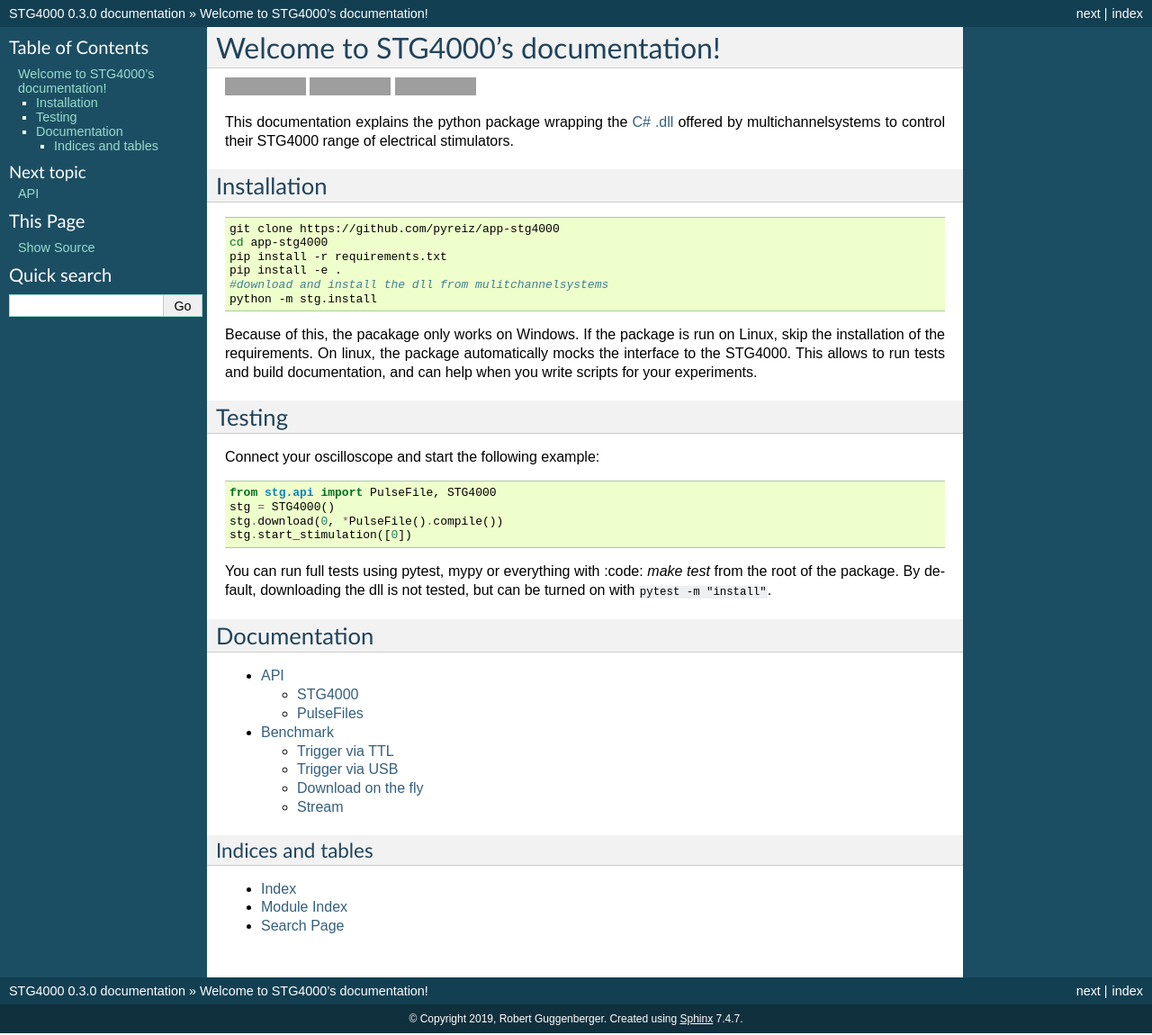
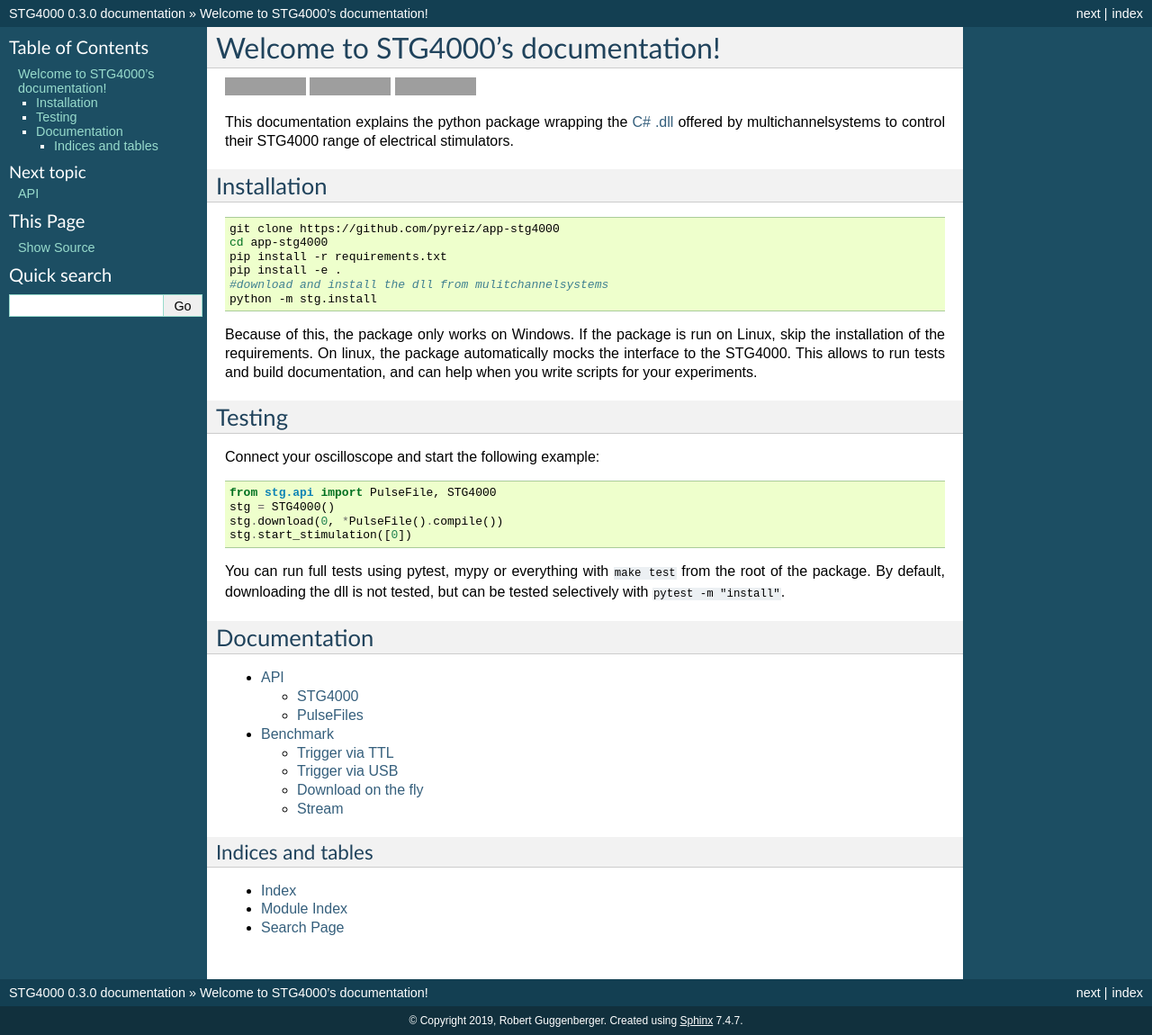
Before and after one commit to pyreiz/ctrl-stg4000, a Sphinx documentation site: the page built from docs/source/index.rst, in a window 1280 px wide. Shown: the whole page at 90% size. Built offline with Sphinx 7.4.7, drawn with Linux system fonts in a browser that asks for light colours; pages that are not in the unit, such as notebooks, are missing from menus; grey boxes are pictures that could not be loaded.

Commit message:
Fix spelling errors in index.rst

```diff
--- a/docs/source/index.rst
+++ b/docs/source/index.rst
@@ -36,7 +36,7 @@
     #download and install the dll from mulitchannelsystems
     python -m stg.install
 
-Because of this, the pacakage only works on Windows. If the package is run on Linux, skip the installation of the requirements. On linux, the package automatically mocks the interface to the STG4000. This allows to run tests and build documentation, and can help when you write scripts for your experiments.
+Because of this, the package only works on Windows. If the package is run on Linux, skip the installation of the requirements. On linux, the package automatically mocks the interface to the STG4000. This allows to run tests and build documentation, and can help when you write scripts for your experiments.
 
 Testing
 -------
@@ -50,7 +50,7 @@
    stg.download(0, *PulseFile().compile())
    stg.start_stimulation([0])
 
-You can run full tests using pytest, mypy or everything with :code: `make test` from the root of the package. By default, downloading the dll is not tested, but can be turned on with :code:`pytest -m "install"`.
+You can run full tests using pytest, mypy or everything with :code:`make test` from the root of the package. By default, downloading the dll is not tested, but can be tested selectively with :code:`pytest -m "install"`.
 
 
 Documentation
```
